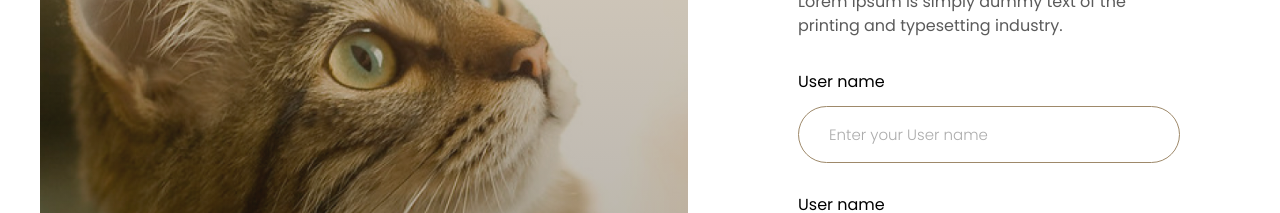
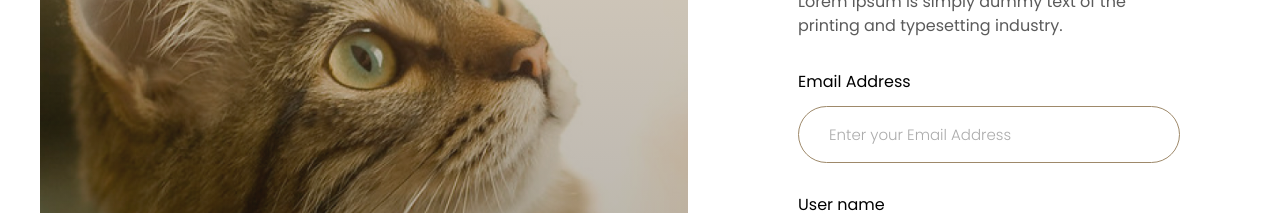
Before and after one commit to AlexandraKuraeva/LZ, a Vue app: page / in a window 1280 px wide. Both pictures are taken after a click on the element "Register". Shown: the part 231-444 px from the top of the page. Built offline with nearby package versions, Linux system fonts and the light colour scheme.

Commit message:
Updating styles

```diff
--- a/src/components/Registration.vue
+++ b/src/components/Registration.vue
@@ -6,8 +6,8 @@
     <form action="/register " method="POST">
       <ul>
         <li class="text-field">
-          <label for="name">User name</label>
-          <my-input id="name" placeholder="Enter your User name" />
+          <label for="name">Email Address</label>
+          <my-input id="name" placeholder="Enter your Email Address" />
         </li>
         <li class="text-field">
           <label for="name">User name</label>
--- a/src/components/UI/MyButton.vue
+++ b/src/components/UI/MyButton.vue
@@ -4,7 +4,7 @@
 
 <script>
 export default {
-	name: "my-button"
+  name: 'my-button',
 };
 </script>
 
@@ -12,14 +12,17 @@ export default {
 .btn {
   min-width: 232px;
   padding: 12px 20px;
-  background-color: #9E896A;
+  background-color: #9e896a;
   border-radius: 36px;
   color: #fff;
   font-size: 16px;
-  transition: all .3s;
+  transition: all 0.3s;
 
-  &:hover{
-	background-color: #553E19;
+  &:hover {
+    background-color: #6c4b18;
+  }
+  &:focus {
+    background-color: #553e19;
   }
 }
 </style>
```
